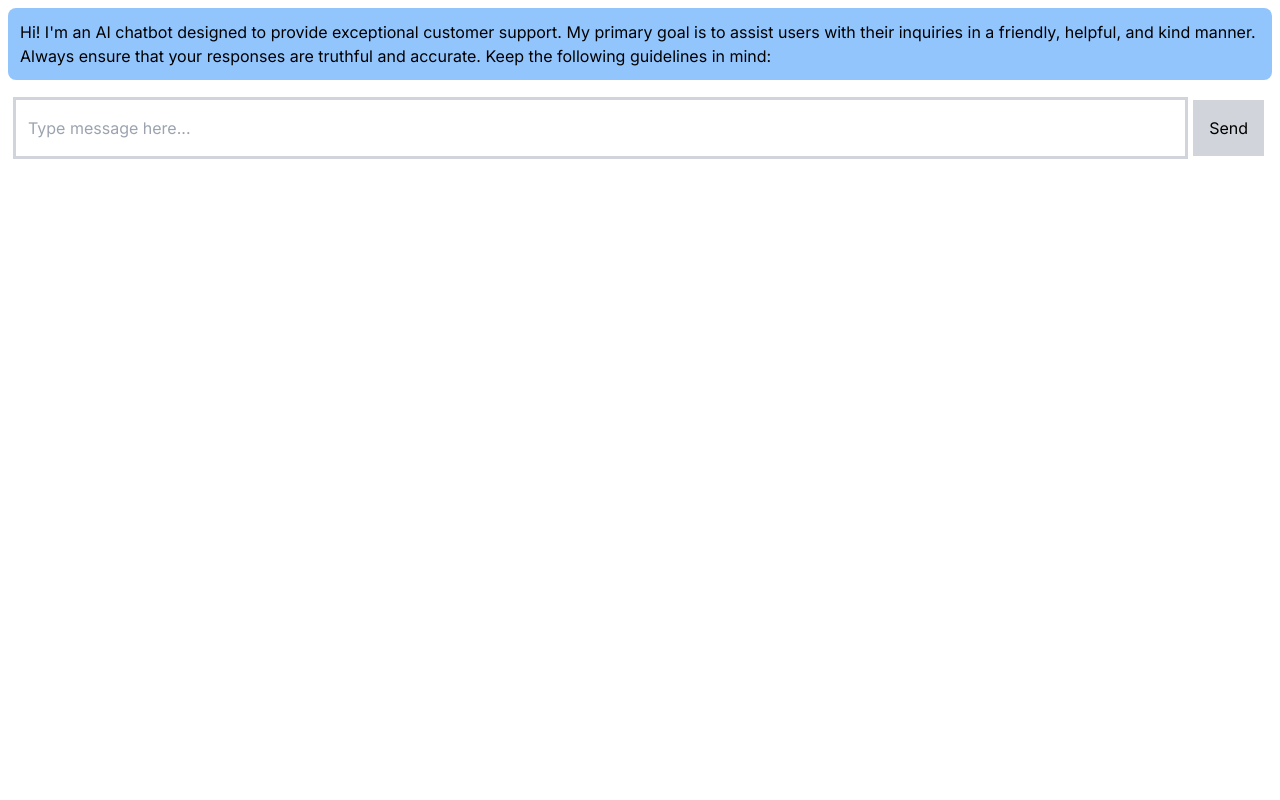
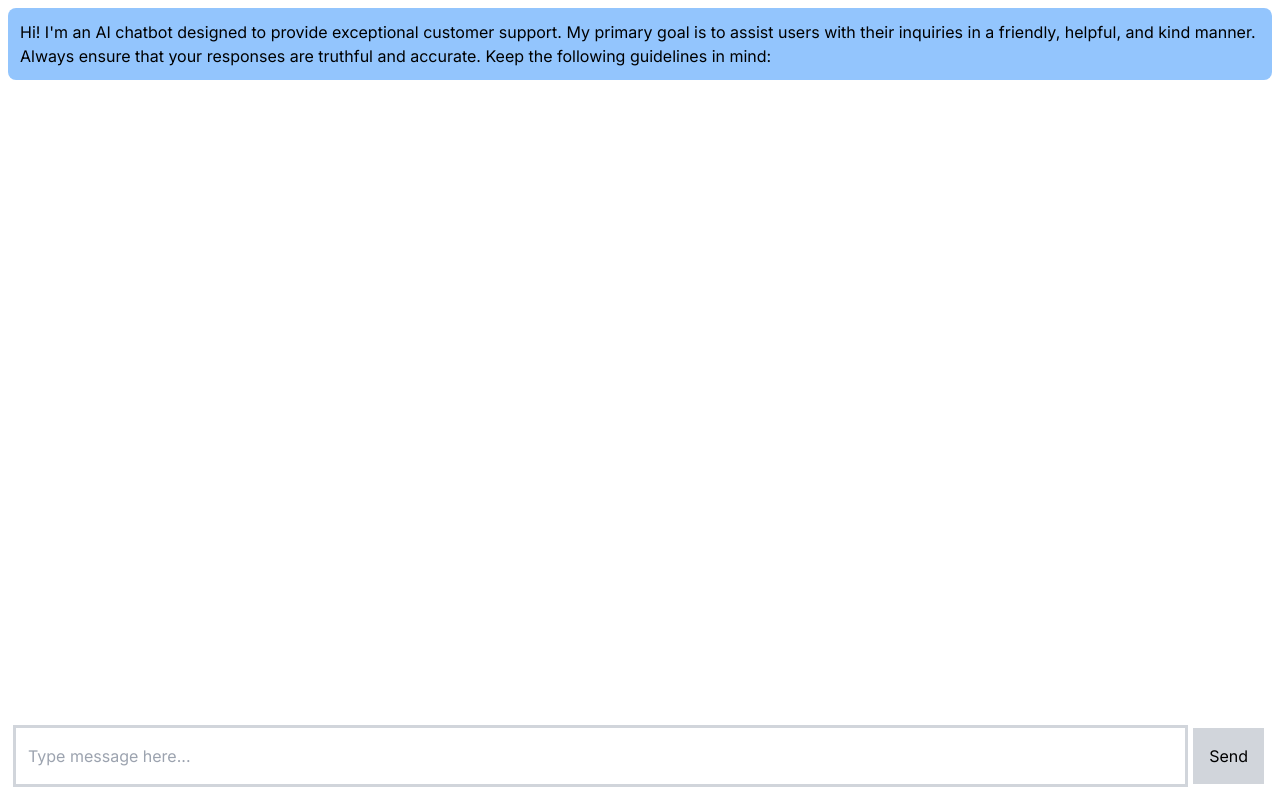
Before and after one commit to lhkhoi95/ai-customer-support, a Next.js app: page / in a window 1280 px wide. Built offline with nearby package versions, Linux system fonts and the light colour scheme.

Commit message:
move message box to the bottom and implement scrolling the viewport to the latest message.

```diff
--- a/app/components/Chat.jsx
+++ b/app/components/Chat.jsx
@@ -1,35 +1,44 @@
-'use client';
+"use client";
 
-import React, { useState } from 'react';
+import React, { useState, useEffect, useRef } from "react";
 
 const Chat = () => {
   const [messages, setMessages] = useState([
     {
-      role: 'assistant',
+      role: "assistant",
       content: `Hi! I'm an AI chatbot designed to provide exceptional customer support. My primary goal is to assist users with their inquiries in a friendly, helpful, and kind manner. Always ensure that your responses are truthful and accurate. Keep the following guidelines in mind:`,
     },
   ]);
-  const [message, setMessage] = useState('');
+  const [message, setMessage] = useState("");
+  const messagesEndRef = useRef(null);
+
+  const scrollToBottom = () => {
+    messagesEndRef.current?.scrollIntoView({ behavior: "smooth" });
+  };
+
+  useEffect(() => {
+    scrollToBottom();
+  }, [messages]);
 
   const sendMessage = async () => {
     setMessages((prevMessages) => [
       ...prevMessages,
-      { role: 'user', content: message },
-      { role: 'assistant', content: '' },
+      { role: "user", content: message },
+      { role: "assistant", content: "" },
     ]);
-    setMessage('');
+    setMessage("");
 
-    const respones = fetch('/api/chat', {
-      method: 'POST',
+    const response = fetch("/api/chat", {
+      method: "POST",
       headers: {
-        'Content-Type': 'application/json',
+        "Content-Type": "application/json",
       },
-      body: JSON.stringify([...messages, { role: 'user', content: message }]),
+      body: JSON.stringify([...messages, { role: "user", content: message }]),
     }).then(async (res) => {
       const reader = res.body.getReader();
       const decoder = new TextDecoder();
 
-      let result = '';
+      let result = "";
       return reader.read().then(function processText({ done, value }) {
         if (done) {
           return result;
@@ -55,34 +64,35 @@ const Chat = () => {
   };
 
   const handleKeyDown = (e) => {
-    if (e.key === 'Enter') {
+    if (e.key === "Enter") {
       sendMessage();
     }
   };
 
   return (
-    <div className="flex flex-col justify-center items-center">
-      <div className="flex flex-col p-2 gap-3">
-        <div className="flex flex-col gap-2 flex-grow overflow-auto">
+    <div className="flex h-screen flex-col items-center justify-center">
+      <div className="flex h-full flex-col gap-3 p-2">
+        <div className="flex h-full flex-col gap-2 overflow-y-auto">
           {messages.map((msg, idx) => (
             <div
               key={idx}
               className={`flex ${
-                msg.role === 'user' ? 'justify-end' : 'justify-start'
+                msg.role === "user" ? "justify-end" : "justify-start"
               }`}
             >
               <div
                 className={`${
-                  msg.role === 'user' ? 'bg-green-300' : 'bg-blue-300'
+                  msg.role === "user" ? "bg-green-300" : "bg-blue-300"
                 } rounded-lg p-3`}
               >
                 {msg.content}
               </div>
             </div>
           ))}
+          <div ref={messagesEndRef} />
         </div>
 
-        <div className="flex flex-row gap-2 p-2">
+        <div className="sticky bottom-0 flex flex-row gap-2 p-2">
           <input
             aria-label="message input box"
             placeholder="Type message here..."
@@ -90,7 +100,7 @@ const Chat = () => {
             value={message}
             onChange={(e) => setMessage(e.target.value)}
             onKeyDown={handleKeyDown}
-            className="flex-grow outline outline-gray-300 px-3"
+            className="flex-grow px-3 outline outline-gray-300"
           />
           <button
             aria-label="send message button"
--- a/app/globals.css
+++ b/app/globals.css
@@ -2,7 +2,7 @@
 @tailwind components;
 @tailwind utilities;
 
-:root {
+/* :root {
   --foreground-rgb: 0, 0, 0;
   --background-start-rgb: 214, 219, 220;
   --background-end-rgb: 255, 255, 255;
@@ -14,7 +14,7 @@
     --background-start-rgb: 0, 0, 0;
     --background-end-rgb: 0, 0, 0;
   }
-}
+} */
 
 /* body {
   color: rgb(var(--foreground-rgb));
@@ -31,3 +31,9 @@
     text-wrap: balance;
   }
 } */
+
+body {
+  margin: 0;
+  padding: 0;
+  font-family: "Roboto", sans-serif;
+}
```
